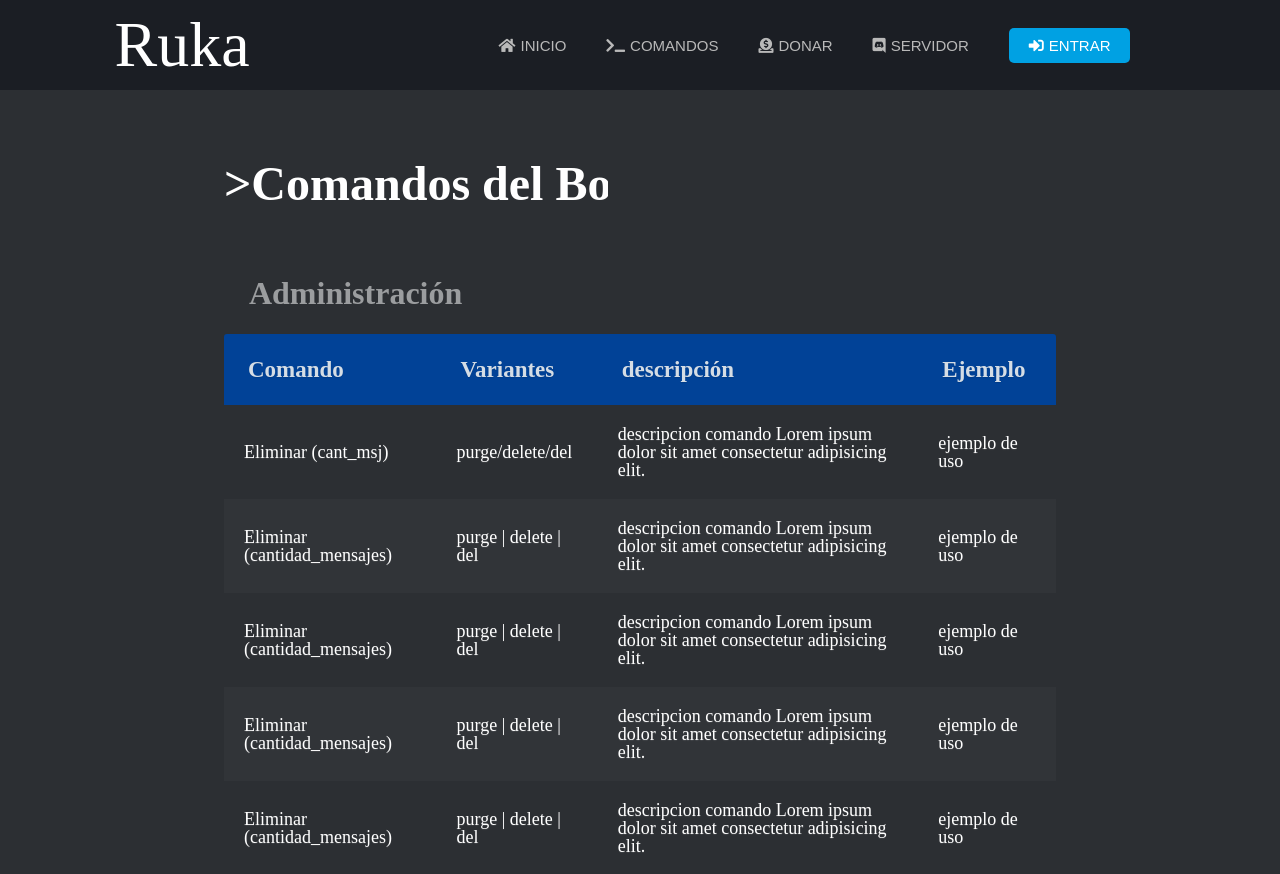
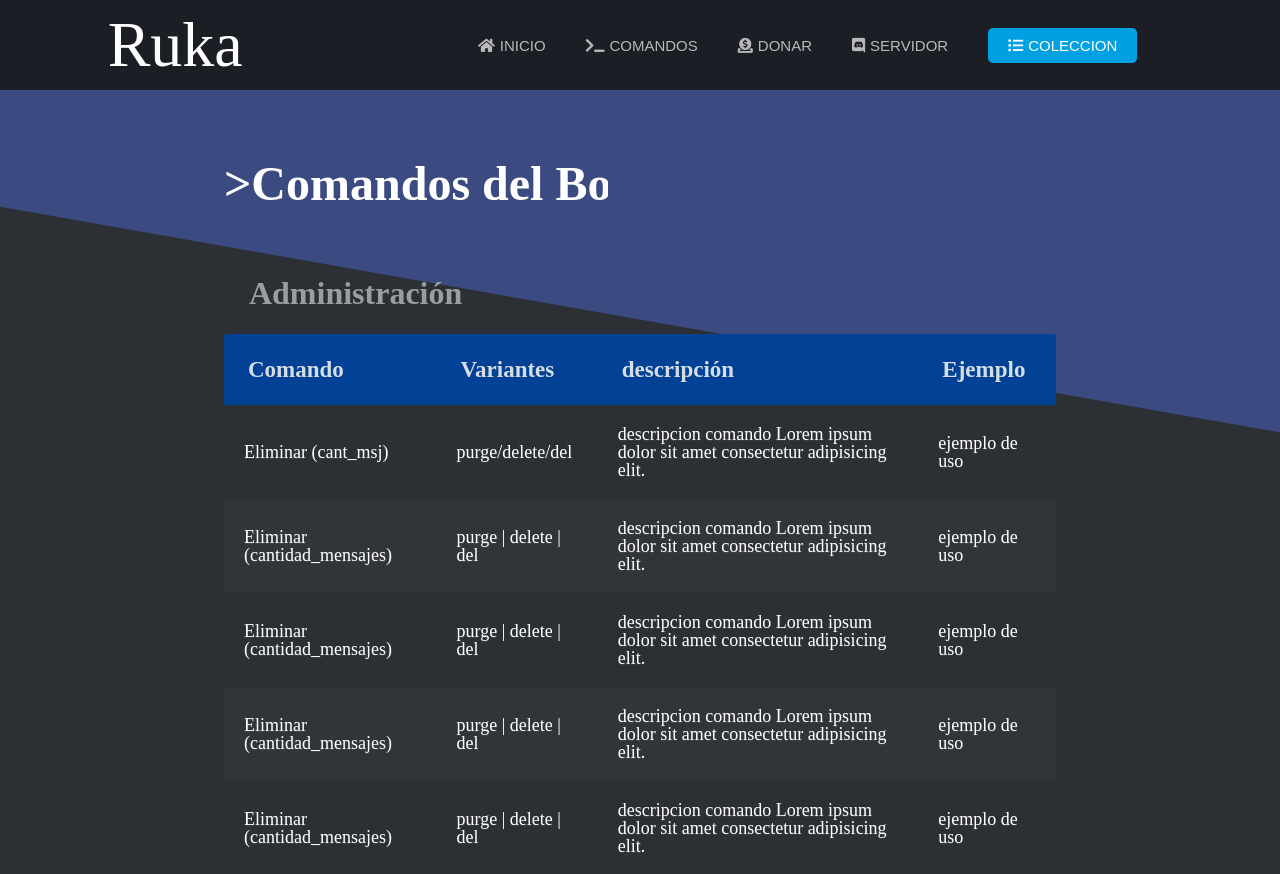
Before and after one commit to NozzOne/ruka-discord-web, a Django app: page /comandos in a window 1280 px wide. Shown: the top 874 px of the page. Run offline with Django 3.2, Linux system fonts and the light colour scheme; some web fonts are replaced.

Commit message:
animaciones sub titulos y fondo flex para vista de comandos

```diff
--- a/ruka_web/core/static/core/css/estilos.css
+++ b/ruka_web/core/static/core/css/estilos.css
@@ -203,6 +203,12 @@ footer{
 }
 .margen-top{
   margin-top: 10%;
+}
+.fondo-flex{
+  background: no-repeat linear-gradient(10deg, transparent 50%, #3b4a81 50.1%);
+  display: flex;
+  flex-direction: column;
+  height: 80%;
 }
 
 
@@ -582,15 +588,6 @@ div.table-title {
   font-family: Roboto;
   font-size: 3em;
 }
-.typing-demo-home {
-  width: 19ch;
-  animation: typing 2s steps(22), blink .5s step-end infinite alternate;
-  white-space: nowrap;
-  overflow: hidden;
-  border-right: 10px solid;
-  font-family: 'Roboto';
-  font-size: 3em;
-}
 
 @keyframes typing {
   from {
--- a/ruka_web/core/templates/core/comandos.html
+++ b/ruka_web/core/templates/core/comandos.html
@@ -15,18 +15,21 @@
     <link rel="stylesheet" href="../../static/core/css/awesome/fonts.css">
     <link rel="stylesheet" href="../../static/core/css/awesome/all.min.css">
     <link rel="shortcut icon" href="../../static/core/img/icon.png" />
-
+    <link rel="stylesheet" href="../../static/core/css/animate.css">
+    <script src="../../static/core/js/wow.js"></script>
+    <script>
+    new WOW().init();
+    </script>
 
     <title>Comandos | Ruka</title>
 </head>
 
-<body class="fondo-flex main">
+<body class="main fondo-flex">
     {% include './partials/_nav.html' %}
-
     <section class="main">
         <div class="contenedor">
-            <h1 class="typing-demo-comandos main-title titulo" typing-demo-comandos;>>Comandos del Bot</h1>
-            <h2 class="subtitulo">Administración</h2>
+            <h1 class="typing-demo-comandos main-title titulo">>Comandos del Bot</h1>
+            <h2 class="subtitulo wow slideInLeft">Administración</h2>
             <table class="table-fill">
                 <thead>
                     <tr>
@@ -138,7 +141,7 @@
                     </tr>
                 </tbody>
             </table>
-            <h2 class="subtitulo">Administración</h2>
+            <h2 class="subtitulo wow slideInRight">Administración</h2>
             <table class="table-fill">
                 <thead>
                     <tr>
@@ -248,11 +251,9 @@
                             elit.</td>
                         <td class="text-left">ejemplo de uso</td>
                     </tr>
-
-
                 </tbody>
             </table>
-            <h2 class="subtitulo">Administración</h2>
+            <h2 class="subtitulo wow slideInLeft">Administración</h2>
             <table class="table-fill">
                 <thead>
                     <tr>
@@ -362,11 +363,9 @@
                             elit.</td>
                         <td class="text-left">ejemplo de uso</td>
                     </tr>
-
-
                 </tbody>
             </table>
-            <h2 class="subtitulo">Administración</h2>
+            <h2 class="subtitulo wow slideInRight">Administración</h2>
             <table class="table-fill">
                 <thead>
                     <tr>
@@ -476,11 +475,8 @@
                             elit.</td>
                         <td class="text-left">ejemplo de uso</td>
                     </tr>
-
-
                 </tbody>
             </table>
-
         </div>
 
     </section>
--- a/ruka_web/core/templates/core/partials/_nav.html
+++ b/ruka_web/core/templates/core/partials/_nav.html
@@ -7,6 +7,6 @@
         <a href="{% url 'comandos' %}"><i class="icon fas fa-terminal"></i>Comandos</a>
         <a href="#"><i class="icon fas fa-donate"></i>Donar</a>
         <a href="#"><i class="icon fab fa-discord"></i>Servidor</a>
-        <a class="btn-invite" href="{% url 'oauth_login' %}" style="color: white;"><i class="icon fas fa-sign-in-alt"></i>Entrar</a>
+        <a class="btn-invite" href="{% url 'oauth_login' %}" style="color: white;"><i class="icon fas fa-list-ul"></i>Coleccion</a>
     </nav>
 </div>
```
